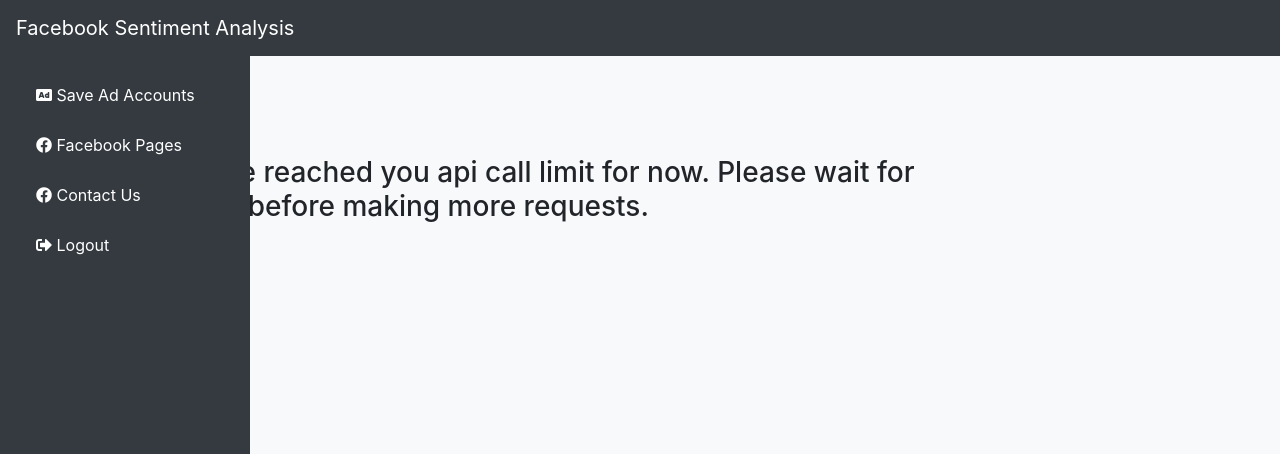
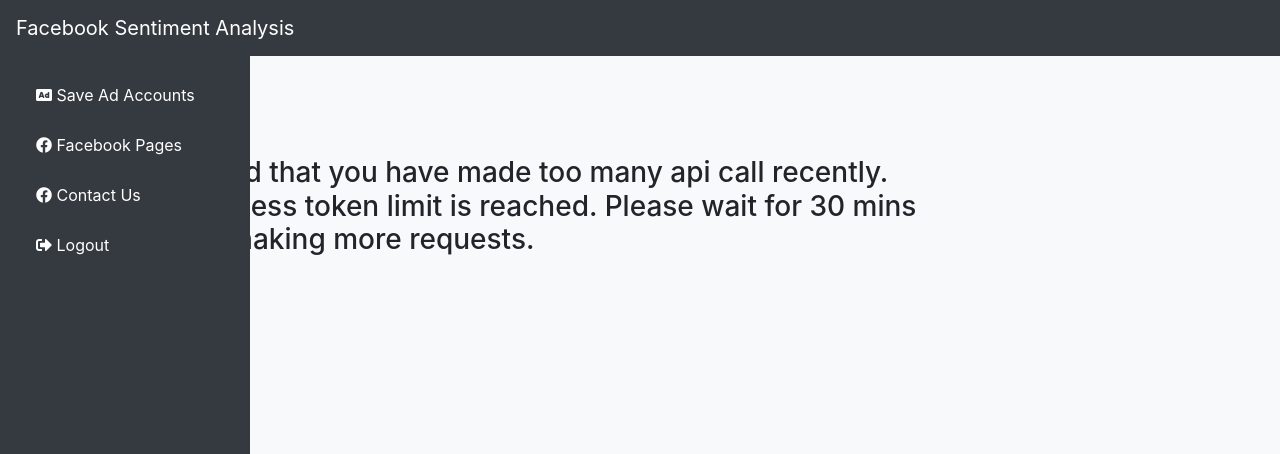
Before and after one commit to smrt-sltns/olduglyhomes.com, a Django app: template template/register_token/token_limit_reached.html in a window 1280 px wide. Shown: the top 454 px of the page. Run offline with Django 4.2, Linux system fonts and the light colour scheme; the template is opened without the code that fills it, so the values that code supplies are empty; some libraries are stand-ins or nearby versions.

Commit message:
fix on limit and expiry on page access token

```diff
--- a/facebook/middleware.py
+++ b/facebook/middleware.py
@@ -16,9 +16,7 @@ url_path_for_fb = [
     "/account-analysis/",
 
 ]
-url_path_for_fb_user = [
 
-]
 # facebook sends specific subcodes for token expire and limit reached
 error_codes_limit_reached = [4, 17, 32, 613]
 error_code_expired = [190]
--- a/template/register_token/token_limit_reached.html
+++ b/template/register_token/token_limit_reached.html
@@ -2,7 +2,7 @@
 {%block content %}
 <!-- message container -->
 <div class="message">
-    <h3>You have reached you api call limit for now. Please wait for 30 mins before making more requests.  </h3>
-    <a class="btn btn-primary" href="{% url 'contact_us' %}">Contact Us</a>
+    <h3>We found that you have made too many api call recently. Your access token limit is reached. Please wait for 30 mins before making more requests.  </h3>
+    <a class="btn btn-warning" href="{% url 'contact_us' %}">Contact Us</a>
 </div>
 {%endblock content %}
```
Also changed, not shown: db.sqlite3, 2 other files.
